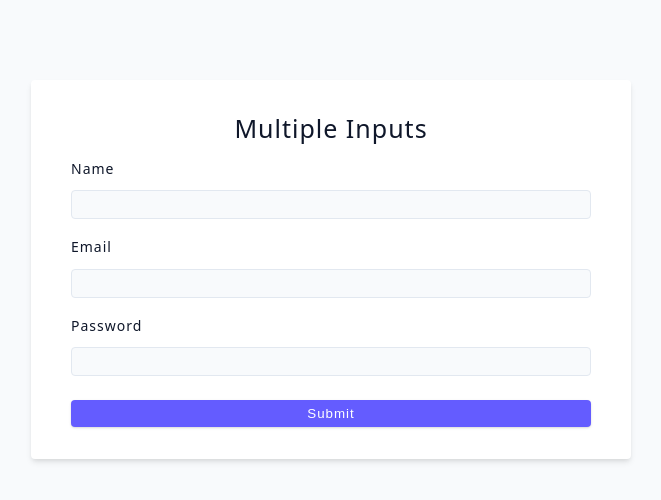
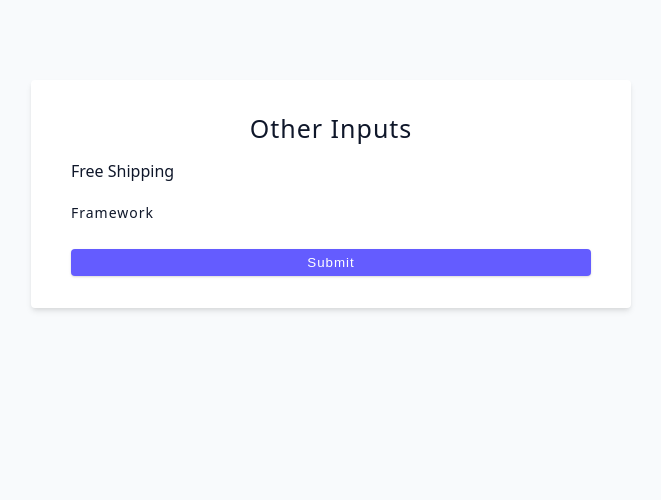
Before and after one commit to rohancs127/React-Concepts, a React (Vite) app in the folder advanced-react/: page / in a window 1280 px wide. Shown: the top 500 px of the page, without its empty margins (309-970 px from the left). Built offline with nearby package versions, Linux system fonts and the light colour scheme.

Commit message:
imported component

```diff
--- a/advanced-react/src/App.jsx
+++ b/advanced-react/src/App.jsx
@@ -31,13 +31,14 @@
 
 // import ControlledInputs from "./tutorial/06-forms/starter/01-controlled-inputs";
 // import UserChallenge from "./tutorial/06-forms/starter/02-user-challenge";
-import MultipleInputs from "./tutorial/06-forms/starter/03-multiple-inputs";
+// import MultipleInputs from "./tutorial/06-forms/starter/03-multiple-inputs";
+import OtherInputs from "./tutorial/06-forms/starter/04-other-inputs";
 
 function App() {
   return (
     <div className='container'>
       {/* <UseStateBasics/> */}
-      <MultipleInputs/>
+      <OtherInputs/>
     </div>
   );
 }
```
